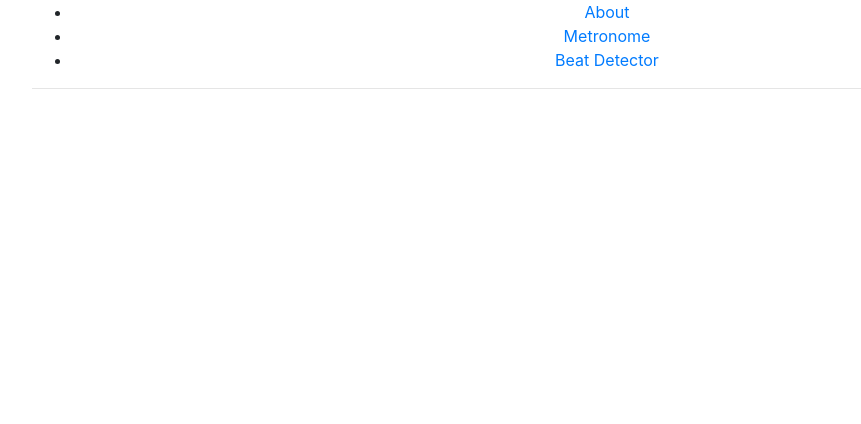
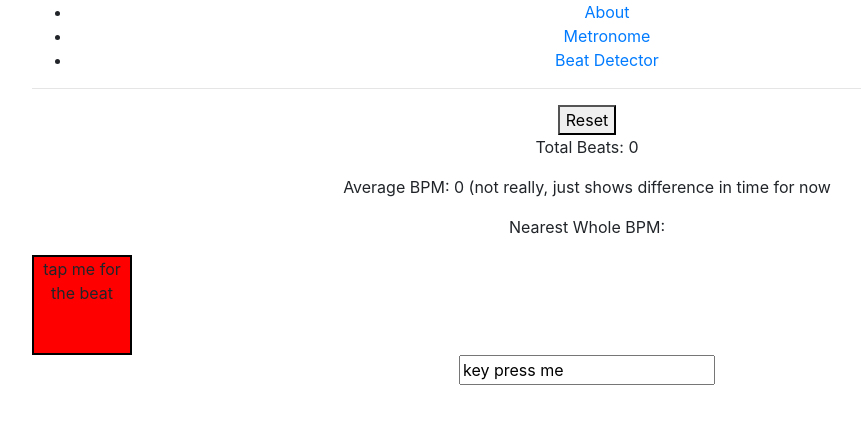
Before and after one commit to andytanghr/REACTiveBPM, a React (Create React App) app in the folder reactivebpm/: page /BeatDetector in a window 1280 px wide. Shown: the top 424 px of the page, without its empty margins (53-914 px from the left). Built offline with nearby package versions, Linux system fonts and the light colour scheme.

Commit message:
beat counter works, beat calculator goes to INF...

```diff
--- /dev/null
+++ b/reactivebpm/src/components/BeatDetector.css
@@ -0,0 +1,7 @@
+.clickWindow {
+    background: red;
+    border: 2px solid black;
+
+    height: 100px;
+    width: 100px;
+}
--- a/reactivebpm/src/components/BeatDetector.js
+++ b/reactivebpm/src/components/BeatDetector.js
@@ -1,5 +1,5 @@
 import React, { Component } from 'react';
-// import './beatDetector.css'
+import './BeatDetector.css'
 
 class BeatDetector extends Component {
   constructor(props) {
@@ -10,17 +10,61 @@ class BeatDetector extends Component {
     }
   }
 
+  handleReset = () => {
+    this.setState( { count: 0, bpm: 0 });
+  }
 
+  handleClick = () => {
+    const { count } = this.state;
+    const timeInitial = new Date().getTime();
+    const timeNow = new Date().getTime();
+
+    if (count === 0) {
+      this.setState( state => ({ count: state.count + 1} ) );
+    } else {
+
+      const avgBpm = Math.round( (count * 60000) / (timeNow - timeInitial) );
+
+      this.setState( state => ({
+        count: state.count + 1,
+        bpm: avgBpm
+      }));
+    }
+
+
+    // let timeNow = new Date.getTime();
+    // let avgBpm =
+
+
+  }
 
 
 
   render() {
+    const { count, bpm } = this.state;
 
     return(
       <div className='beatDetector'>
+        <button onClick={this.handleReset}>Reset</button>
+
+        <div className='showInfo'>
+          <p>Total Beats: {count}</p>
+          <p>Average BPM: {bpm} (not really, just shows difference in time for now</p>
+          <p>Nearest Whole BPM: {}</p>
+        </div>
 
 
+        <div className='clickWindow' onClick={this.handleClick} >
+          <p> tap me for the beat </p>
+        </div>
 
+
+        <form>
+          <input
+            type='text'
+            name='press'
+            value='key press me' />
+        </form>
 
       </div>
     );
--- a/reactivebpm/src/components/Metronome.css
+++ b/reactivebpm/src/components/Metronome.css
@@ -14,7 +14,7 @@
     background: #DB4437;
     padding: 10px;
     border: 1px solid black;
-    border-radius:L 2px;
+    border-radius: 2px;
     width: 100px;
     color: #FFF;
     font-size: 2em;
```
